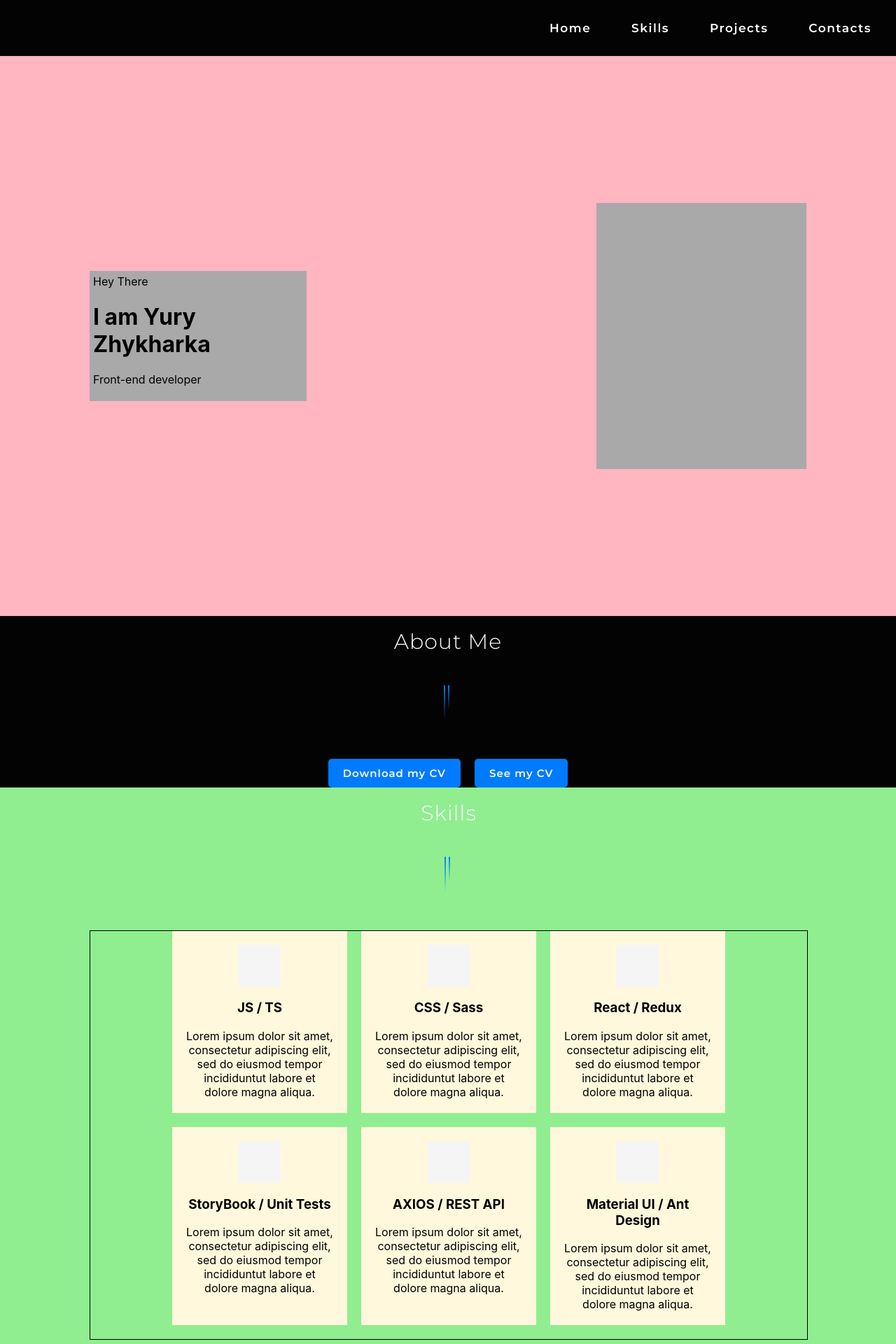
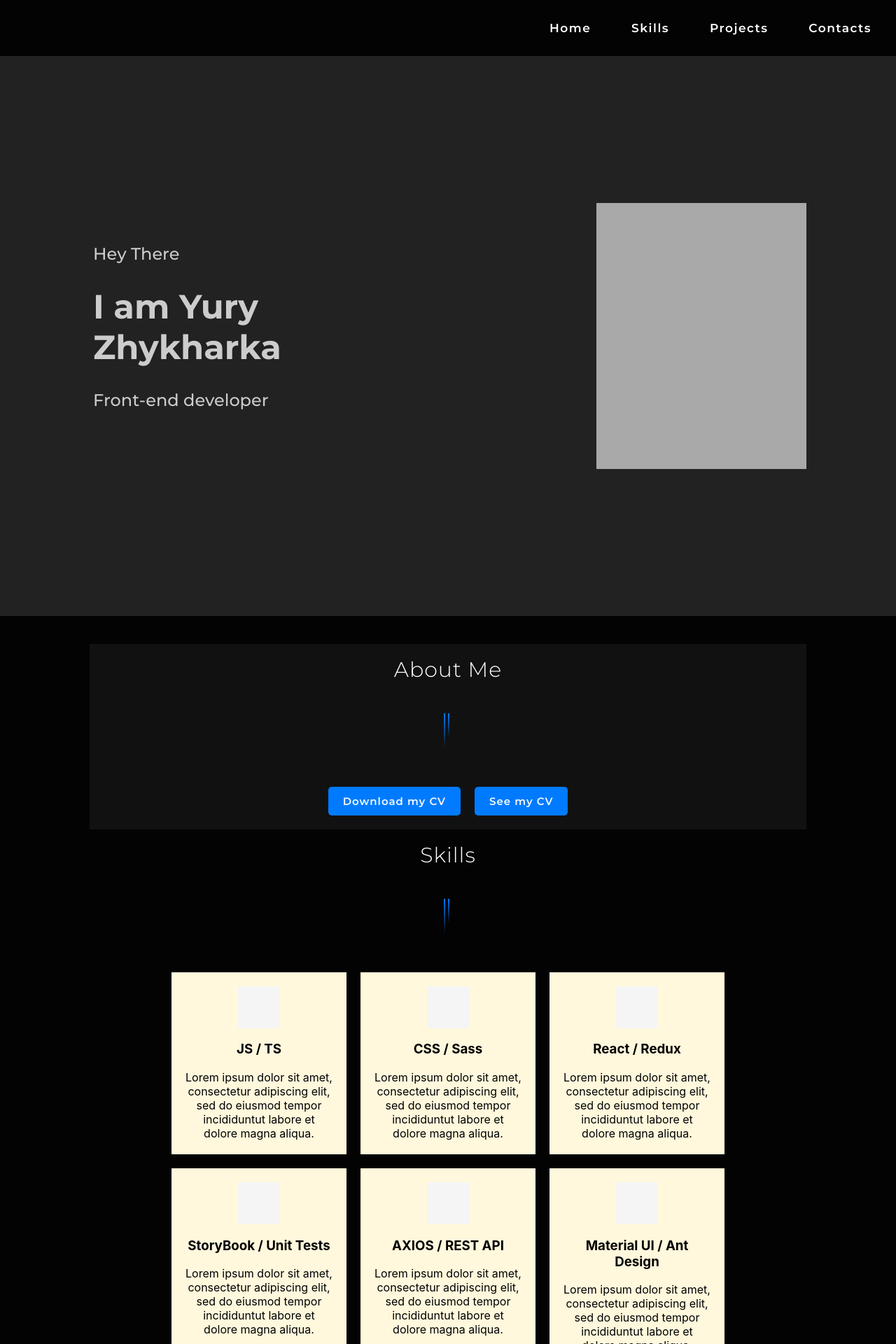
Before and after one commit to YuryHouse/yurasz-portfolio, a React (Create React App) app: page / in a window 1280 px wide. Shown: the top 1920 px of the page at 70% size. Built offline with nearby package versions, Linux system fonts and the light colour scheme.

Commit message:
edited scss files

```diff
--- a/src/about/About.module.scss
+++ b/src/about/About.module.scss
@@ -1,9 +1,11 @@
 @import "../../src/common/styles/sass/variables";
 
 .aboutBlock {
+    padding-top: 40px;
     height: auto;
     background-color: $bgColor;
     .aboutContainer {
+        background-color: $bgContainerColor;
         flex-direction: column;
         justify-content: flex-start;
         align-items: center;
@@ -11,6 +13,7 @@
             display: flex;
             flex-direction: row;
             justify-content: center;
+            margin-bottom: 20px;
             @media screen and (max-width: 480px) {
                 flex-direction: column;
                 align-items: center;
--- a/src/footer/Footer.js
+++ b/src/footer/Footer.js
@@ -1,5 +1,5 @@
 import React from 'react';
-import style from './Footer.module.css';
+import style from './Footer.module.scss';
 import styleContainer from '../common/styles/Container.module.css'
 import FooterElement from "./footerElement/FooterElement";
 
--- a/src/footer/Footer.module.css
+++ /dev/null
@@ -1,25 +0,0 @@
-.footerBlock {
-    width: 100%;
-    height: auto;
-    background-color: lightgreen;
-
-}
-
-.footerContainer {
-    flex-direction: column;
-    justify-content: flex-start;
-}
-
-.footer {
-    width: 250px;
-    align-items: center;
-    display: flex;
-    justify-content: space-between;
-    flex-wrap: wrap;
-}
-
-.rights {
-    width: 100%;
-    text-align: center;
-    margin: 10px auto;
-}
--- /dev/null
+++ b/src/footer/Footer.module.scss
@@ -0,0 +1,34 @@
+@import "../common/styles/sass/variables";
+@import "../common/styles/sass/mixins";
+
+.footerBlock {
+    background-color: $bgColor;
+    width: 100%;
+    height: auto;
+    .footerContainer {
+        background-color: $bgContainerColor;
+        flex-direction: column;
+        justify-content: flex-start;
+        .title {
+            color: $textColor;
+            @include text(24px, 2.0);
+            font-family: 'Montserrat', sans-serif;
+        }
+
+        .footer {
+            width: 250px;
+            align-items: center;
+            display: flex;
+            justify-content: space-between;
+            flex-wrap: wrap;
+        }
+    }
+    .rights {
+        width: 100%;
+        text-align: center;
+        margin: 10px auto;
+        color: $textColor;
+        @include text(18px, 3.0);
+        font-family: 'Montserrat', sans-serif;
+    }
+}
--- a/src/main/Main.js
+++ b/src/main/Main.js
@@ -1,5 +1,5 @@
 import React from 'react';
-import style from './Main.module.css';
+import style from './Main.module.scss';
 import styleContainer from '../common/styles/Container.module.css'
 
 
--- a/src/main/Main.module.css
+++ /dev/null
@@ -1,30 +0,0 @@
-.mainBlock {
-    height: 100vh;
-    background-color: lightpink;
-}
-
-.intro {
-    width: 300px;
-    background-color: darkgrey;
-    padding: 5px;
-}
-
-.photo {
-    width: 300px;
-    height: 380px;
-    background-color: darkgrey;
-    margin: 5px 0;
-}
-
-@media screen and (max-width: 1179px) {
-    .intro {
-        font-size: 24px;
-        font-weight: bold;
-    }
-    .mainBlock {
-        height: min-content;
-    }
-    .intro {
-        text-align: center;
-    }
-}
--- /dev/null
+++ b/src/main/Main.module.scss
@@ -0,0 +1,31 @@
+@import "../common/styles/sass/variables";
+@import "../common/styles/sass/mixins";
+
+
+.mainBlock {
+  height: 100vh;
+  background-color: #222;
+  @media screen and (max-width: 782px) {
+    height: min-content;
+  }
+
+  .intro {
+    font-family: 'Montserrat', sans-serif;
+    width: 300px;
+    padding: 5px;
+    color: $textColor;
+    @include text(24px, 1.2);
+    @media screen and (max-width: 1179px) {
+      font-size: 24px;
+      font-weight: bold;
+      text-align: center;
+    }
+  }
+
+  .photo {
+    width: 300px;
+    height: 380px;
+    background-color: darkgrey;
+    margin: 5px 0;
+  }
+}
--- a/src/skills/Skills.js
+++ b/src/skills/Skills.js
@@ -1,5 +1,5 @@
 import React from 'react';
-import style from './Skills.module.css';
+import style from './Skills.module.scss';
 import styleContainer from '../common/styles/Container.module.css'
 import Skill from "./skill/Skill";
 import Title from "../common/components/title/Title";
--- a/src/skills/Skills.module.css
+++ b/src/skills/Skills.module.scss
@@ -1,6 +1,8 @@
+@import "../common/styles/sass/variables";
+
 .skillsBlock {
     min-height: 100vh;
-    background-color: lightgreen;
+    background-color: $bgColor;
 }
 
 .skillsContainer {
@@ -9,7 +11,6 @@
 }
 
 .skills {
-    border: 1px solid;
     width: 100%;
     display: flex;
     justify-content: center;
```
